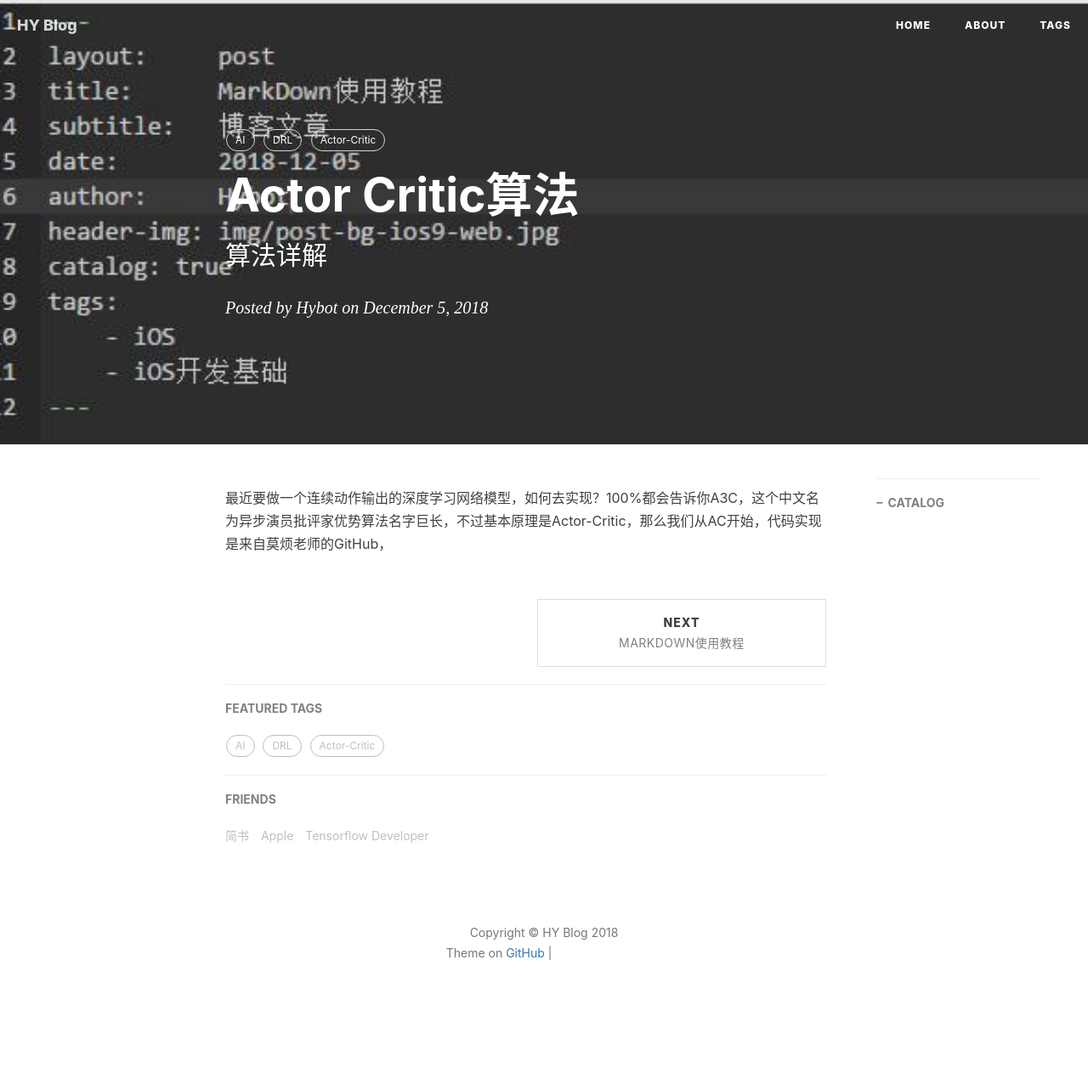
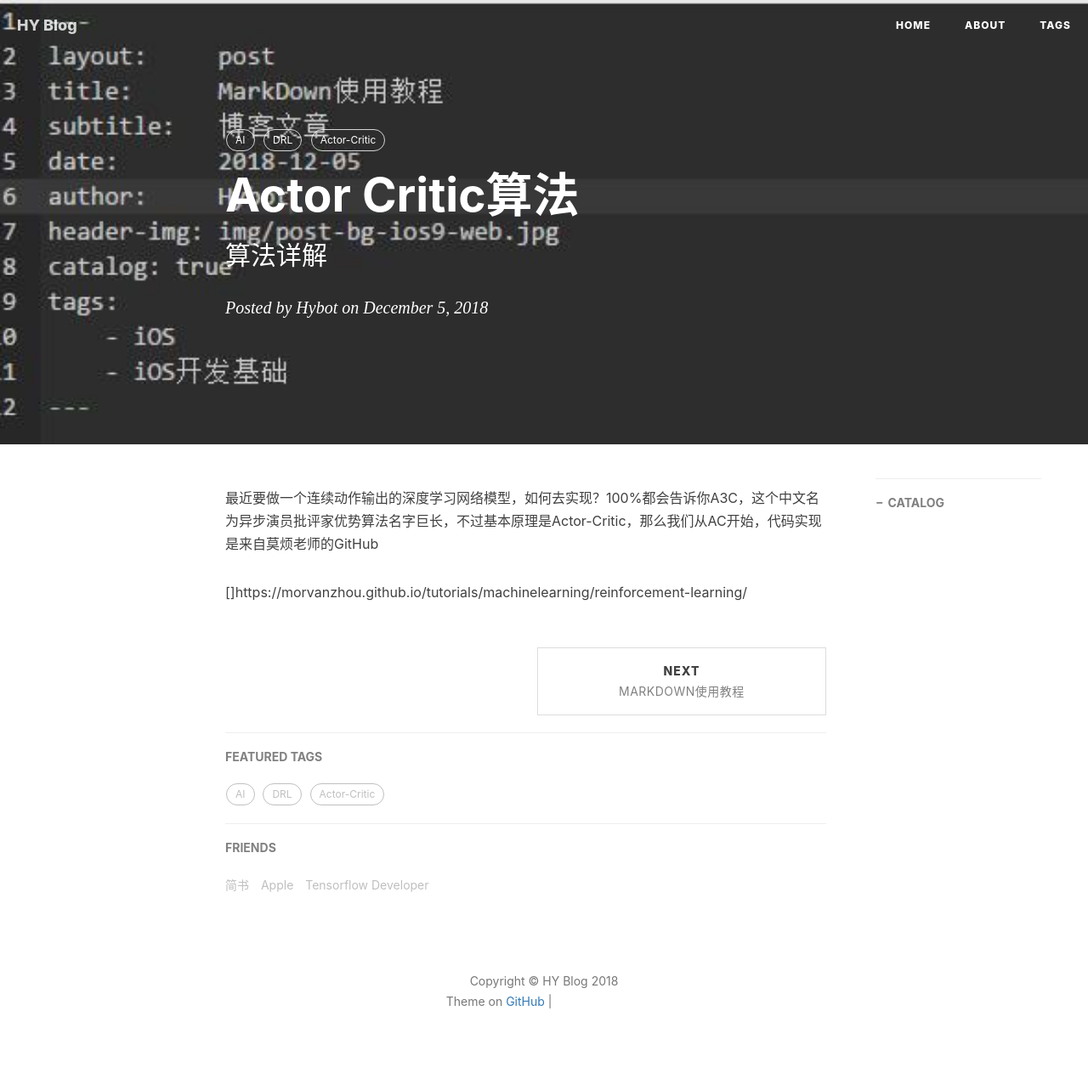
Before and after one commit to yuniler/yuniler.github.io, a Jekyll site: the page built from _posts/2018-12-05-Actor Critic算法.md, in a window 1280 px wide. Shown: the whole page at 85% size. Built offline with Jekyll 4.4.1, drawn with Linux system fonts in a browser that asks for light colours; nearby versions of some CDN libraries; comment, search, counter and statistics services are not loaded; before the commit the page ends 1226 px from its top, so only the background shows below that; part of the change alters nothing that is shown; grey boxes are pictures that could not be loaded.

Commit message:
Update 2018-12-05-Actor Critic算法.md

```diff
--- a/_posts/2018-12-05-Actor Critic算法.md
+++ b/_posts/2018-12-05-Actor Critic算法.md
@@ -12,4 +12,6 @@ tags:
     - Actor-Critic
 ---
 
-最近要做一个连续动作输出的深度学习网络模型，如何去实现？100%都会告诉你A3C，这个中文名为异步演员批评家优势算法名字巨长，不过基本原理是Actor-Critic，那么我们从AC开始，代码实现是来自莫烦老师的GitHub，
+最近要做一个连续动作输出的深度学习网络模型，如何去实现？100%都会告诉你A3C，这个中文名为异步演员批评家优势算法名字巨长，不过基本原理是Actor-Critic，那么我们从AC开始，代码实现是来自莫烦老师的GitHub
+
+[]https://morvanzhou.github.io/tutorials/machinelearning/reinforcement-learning/
```
